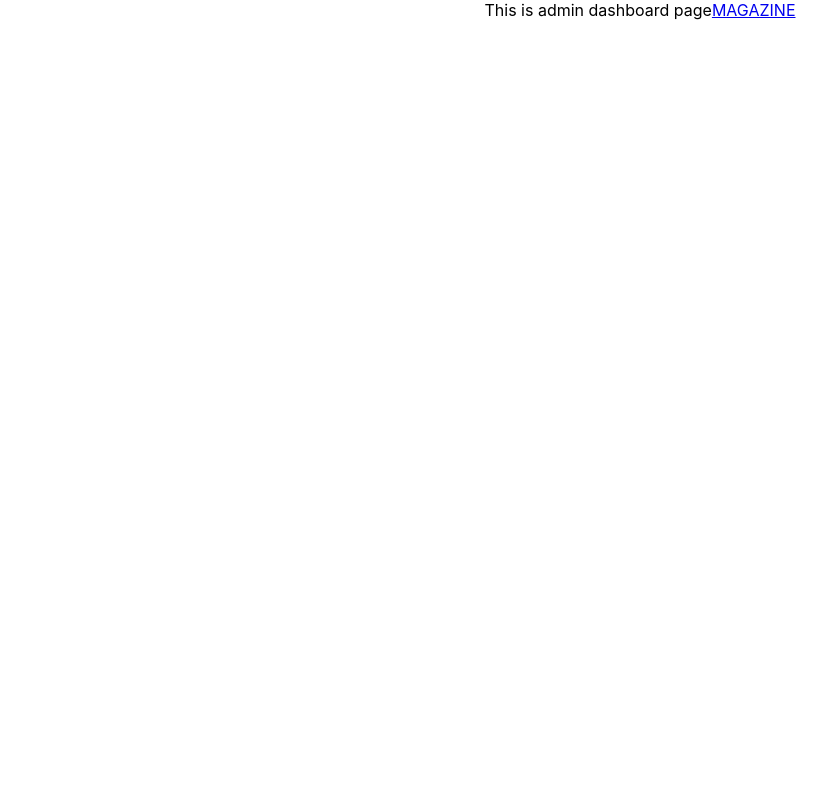
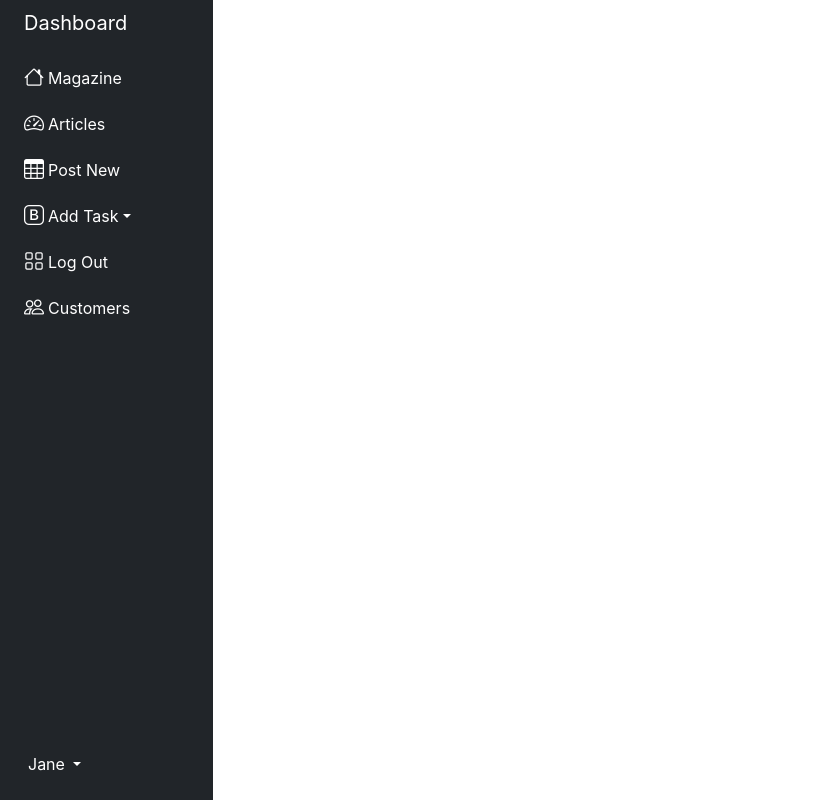
Before and after one commit to tatyanakarlen/Untitled-Magazine, a React (Create React App) app: page /dashboard in a window 1280 px wide. Shown: the whole page, without its empty margins (0-834 px from the left). Built offline with nearby package versions, Linux system fonts and the light colour scheme.

Commit message:
added nav

```diff
--- a/public/index.html
+++ b/public/index.html
@@ -10,6 +10,16 @@
       content="Web site created using create-react-app"
     />
     <link rel="apple-touch-icon" href="%PUBLIC_URL%/logo192.png" />
+    <link
+    href="https://cdn.jsdelivr.net/npm/bootstrap@5.1.3/dist/css/bootstrap.min.css"
+    rel="stylesheet"
+    integrity="sha384-1BmE4kWBq78iYhFldvKuhfTAU6auU8tT94WrHftjDbrCEXSU1oBoqyl2QvZ6jIW3"
+    crossorigin="anonymous"
+  />
+  <link
+    rel="stylesheet"
+    href="https://cdn.jsdelivr.net/npm/bootstrap-icons@1.3.0/font/bootstrap-icons.css"
+  />
     <!--
       manifest.json provides metadata used when your web app is installed on a
       user's mobile device or desktop. See https://developers.google.com/web/fundamentals/web-app-manifest/
--- /dev/null
+++ b/src/components/Nav/Nav.css
@@ -0,0 +1,3 @@
+.nav-link {
+    color: white;
+}
--- a/src/components/Nav/Nav.jsx
+++ b/src/components/Nav/Nav.jsx
@@ -1,10 +1,60 @@
 import React from 'react'
+import './Nav.css'
 
 const Nav = () => {
   return (
-    <div>
+    <div class="col-12 col-sm-3 col-xl-2 px-sm-2 px-0 bg-dark d-flex sticky-top">
+            <div class="d-flex flex-sm-column flex-row flex-grow-1 align-items-center align-items-sm-start px-3 pt-2 text-white">
+                <a href="/" class="d-flex align-items-center pb-sm-3 mb-md-0 me-md-auto text-white text-decoration-none">
+                    <span class="fs-5"><span class="d-none d-sm-inline">Dashboard</span></span>
 
-    </div>
+                </a>
+                <ul id="nav-ul" class="nav nav-pills flex-sm-column flex-row flex-nowrap flex-shrink-1 flex-sm-grow-0 flex-grow-1 mb-sm-auto mb-0 justify-content-center align-items-center align-items-sm-start" id="menu">
+                    <li class="nav-item">
+                        <a href="#" class="nav-link px-sm-0 px-2">
+                            <i class="fs-5 bi-house"></i><span class="ms-1 d-none d-sm-inline">Magazine</span>
+                        </a>
+                    </li>
+                    <li>
+                        <a href="#submenu1" data-bs-toggle="collapse" class="nav-link px-sm-0 px-2">
+                            <i class="fs-5 bi-speedometer2"></i><span class="ms-1 d-none d-sm-inline">Articles</span> </a>
+                    </li>
+                    <li>
+                        <a href="#" class="nav-link px-sm-0 px-2">
+                            <i class="fs-5 bi-table"></i><span class="ms-1 d-none d-sm-inline">Post New</span></a>
+                    </li>
+                    <li class="dropdown">
+                        <a href="#" class="nav-link dropdown-toggle px-sm-0 px-1" id="dropdown" data-bs-toggle="dropdown" aria-expanded="false">
+                            <i class="fs-5 bi-bootstrap"></i><span class="ms-1 d-none d-sm-inline">Add Task</span>
+                        </a>
+
+                    </li>
+                    <li>
+                        <a href="#" class="nav-link px-sm-0 px-2">
+                            <i class="fs-5 bi-grid"></i><span class="ms-1 d-none d-sm-inline">Log Out</span></a>
+                    </li>
+                    <li>
+                        <a href="#" class="nav-link px-sm-0 px-2">
+                            <i class="fs-5 bi-people"></i><span class="ms-1 d-none d-sm-inline">Customers</span> </a>
+                    </li>
+                </ul>
+                <div class="dropdown py-sm-4 mt-sm-auto ms-auto ms-sm-0 flex-shrink-1">
+                    <a href="#" class="d-flex align-items-center text-white text-decoration-none dropdown-toggle" id="dropdownUser1" data-bs-toggle="dropdown" aria-expanded="false">
+
+                        <span class="d-none d-sm-inline mx-1">Jane</span>
+                    </a>
+                    <ul class="dropdown-menu dropdown-menu-dark text-small shadow" aria-labelledby="dropdownUser1">
+                        <li><a class="dropdown-item" href="#">New project...</a></li>
+                        <li><a class="dropdown-item" href="#">Settings</a></li>
+                        <li><a class="dropdown-item" href="#">Profile</a></li>
+                        <li>
+
+                        </li>
+                        <li><a class="dropdown-item" href="#">Sign out</a></li>
+                    </ul>
+                </div>
+            </div>
+        </div>
   )
 }
 
--- a/src/pages/AdminDashboardPage/AdminDashboardPage.jsx
+++ b/src/pages/AdminDashboardPage/AdminDashboardPage.jsx
@@ -1,13 +1,22 @@
 import React from 'react'
 import { Link } from 'react-router-dom';
+import Nav from '../../components/Nav/Nav'
 
 const AdminDashboardPage = () => {
   return (
-    <div>
-      This is admin dashboard page
-      <Link className="nav-left-link" to="/">
-        MAGAZINE
-      </Link>
+    <div class="container-fluid overflow-hidden">
+      <div class="row vh-100 overflow-auto">
+      < Nav />
+
+
+
+
+
+
+
+
+
+      </div>
     </div>
   )
 }
```
Also changed, not shown: src/components/DashboardCardLg/DashboardCardLg.jsx (+11 -0 lines), src/components/DashboardCardSm/DashboardCardsSm.jsx (+11 -0 lines), src/components/DashboardHeader/DashboardHeader.jsx (+11 -0 lines).
